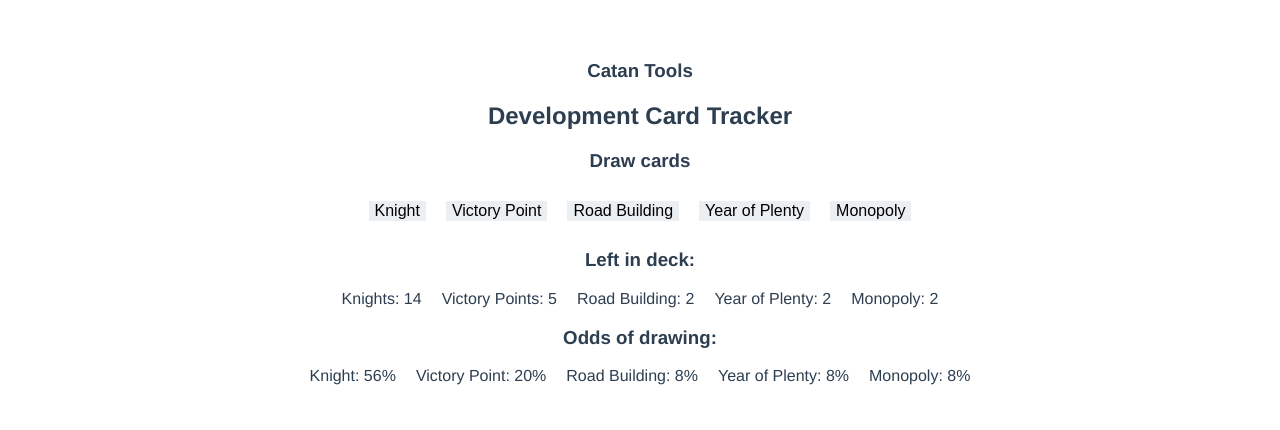
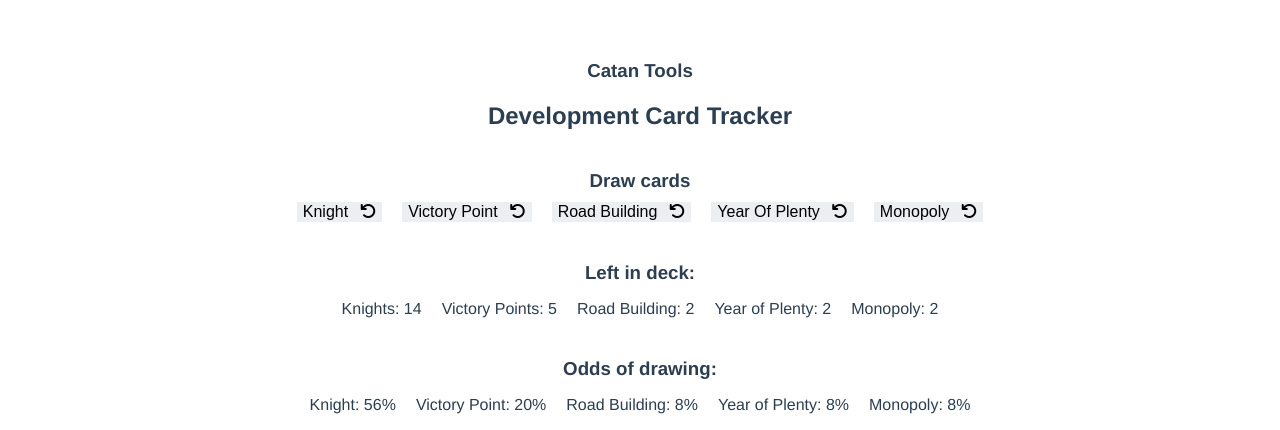
Before and after one commit to alex-wzm/catan-tools, a Vue app: page / in a window 1280 px wide. Shown: the top 430 px of the page. Built offline with nearby package versions, Linux system fonts and the light colour scheme.

Commit message:
undo button for drawn cards

```diff
--- a/package.json
+++ b/package.json
@@ -9,6 +9,7 @@
     "lint": "vue-cli-service lint"
   },
   "dependencies": {
+    "change-case": "^4.1.1",
     "core-js": "^3.6.4",
     "vue": "^2.6.11",
     "vue-github-button": "^1.2.0"
--- a/public/index.html
+++ b/public/index.html
@@ -6,6 +6,7 @@
     <meta name="viewport" content="width=device-width,initial-scale=1.0">
     <link rel="icon" href="<%= BASE_URL %>favicon.ico">
     <title><%= htmlWebpackPlugin.options.title %></title>
+    <script src="https://kit.fontawesome.com/4b5794e2ea.js" crossorigin="anonymous"></script>
   </head>
   <body>
     <noscript>
--- a/src/App.vue
+++ b/src/App.vue
@@ -27,4 +27,15 @@
 a {
   color: #42b983;
 }
+h3 {
+  margin: 40px 0 0;
+}
+ul {
+  list-style-type: none;
+  padding: 0;
+}
+li {
+  display: inline-block;
+  margin: 0 10px;
+}
 </style>
--- /dev/null
+++ b/src/components/DevCardDrawButton.vue
@@ -0,0 +1,43 @@
+<template>
+  <div>
+    <div class="draw-button-pair">
+      <button @click="draw()">{{cardType | title}}</button>
+      <button @click="undo()">
+        <i class="fas fa-undo"></i>
+      </button>
+    </div>
+  </div>
+</template>
+
+<script>
+import { capitalCase } from "change-case";
+
+export default {
+  name: "DevCardDrawButton",
+  props: {
+    cardType: String
+  },
+  methods: {
+    draw() {
+      this.$emit("draw", this.cardType);
+    },
+    undo() {
+      this.$emit("undo", this.cardType);
+    }
+  },
+  filters: {
+    title(text) {
+      return capitalCase(text);
+    }
+  }
+};
+</script>
+
+<style scoped>
+.draw-button-pair > * {
+  display: inline-block;
+  border: none;
+  background-color: #eceff1;
+  font-size: 1em;
+}
+</style>
--- a/src/components/DevCardTracker.vue
+++ b/src/components/DevCardTracker.vue
@@ -3,12 +3,11 @@
     <h2>Development Card Tracker</h2>
     <h3>Draw cards</h3>
     <div class="draw-buttons">
-      <!-- TODO: limit min to zero -->
-      <button v-on:click="drawCard('knight')">Knight</button>
-      <button v-on:click="drawCard('victoryPoint')">Victory Point</button>
-      <button v-on:click="drawCard('roadBuilding')">Road Building</button>
-      <button v-on:click="drawCard('yearOfPlenty')">Year of Plenty</button>
-      <button v-on:click="drawCard('monopoly')">Monopoly</button>
+      <ul>
+        <li v-for="cardType in cardTypes" :key="cardType">
+          <dev-card-draw-button :cardType="cardType" v-on:draw="drawCard" v-on:undo="undoDraw" />
+        </li>
+      </ul>
     </div>
     <h3>Left in deck:</h3>
     <ul>
@@ -30,17 +29,16 @@
 </template>
 
 <script>
+import { DEFAULT_DEV_CARDS } from "../constants/defaults";
+import DevCardDrawButton from "./DevCardDrawButton";
+
 export default {
   name: "DevCardTracker",
+  components: { DevCardDrawButton },
   data() {
     return {
-      cards: {
-        knight: 14,
-        victoryPoint: 5,
-        roadBuilding: 2,
-        yearOfPlenty: 2,
-        monopoly: 2
-      },
+      cards: { ...DEFAULT_DEV_CARDS }, // shallow copy
+      cardTypes: Object.keys(DEFAULT_DEV_CARDS),
       total: 25
     };
   },
@@ -52,6 +50,12 @@
   methods: {
     drawCard(card) {
       this.cards[card] = Math.max(this.cards[card] - 1, 0);
+    },
+    undoDraw(card) {
+      this.cards[card] = Math.min(
+        this.cards[card] + 1,
+        DEFAULT_DEV_CARDS[card]
+      );
     }
   },
   filters: {
@@ -63,18 +67,7 @@
 </script>
 
 <style scoped>
-ul {
-  list-style-type: none;
-  padding: 0;
-}
-li {
-  display: inline-block;
-  margin: 0 10px;
-}
 .draw-buttons > * {
   margin: 10px;
-  border: none;
-  background-color: #eceff1;
-  font-size: 1em;
 }
 </style>
--- a/src/components/Home.vue
+++ b/src/components/Home.vue
@@ -33,9 +33,6 @@
 </script>
 
 <style scoped>
-h3 {
-  margin: 40px 0 0;
-}
 .footer {
   position: fixed;
   display: flex;
--- /dev/null
+++ b/src/constants/defaults.js
@@ -0,0 +1,7 @@
+export const DEFAULT_DEV_CARDS = {
+  knight: 14,
+  victoryPoint: 5,
+  roadBuilding: 2,
+  yearOfPlenty: 2,
+  monopoly: 2,
+};
```
Also changed, not shown: 1 other file (tests, documents, lock files or other folders).
